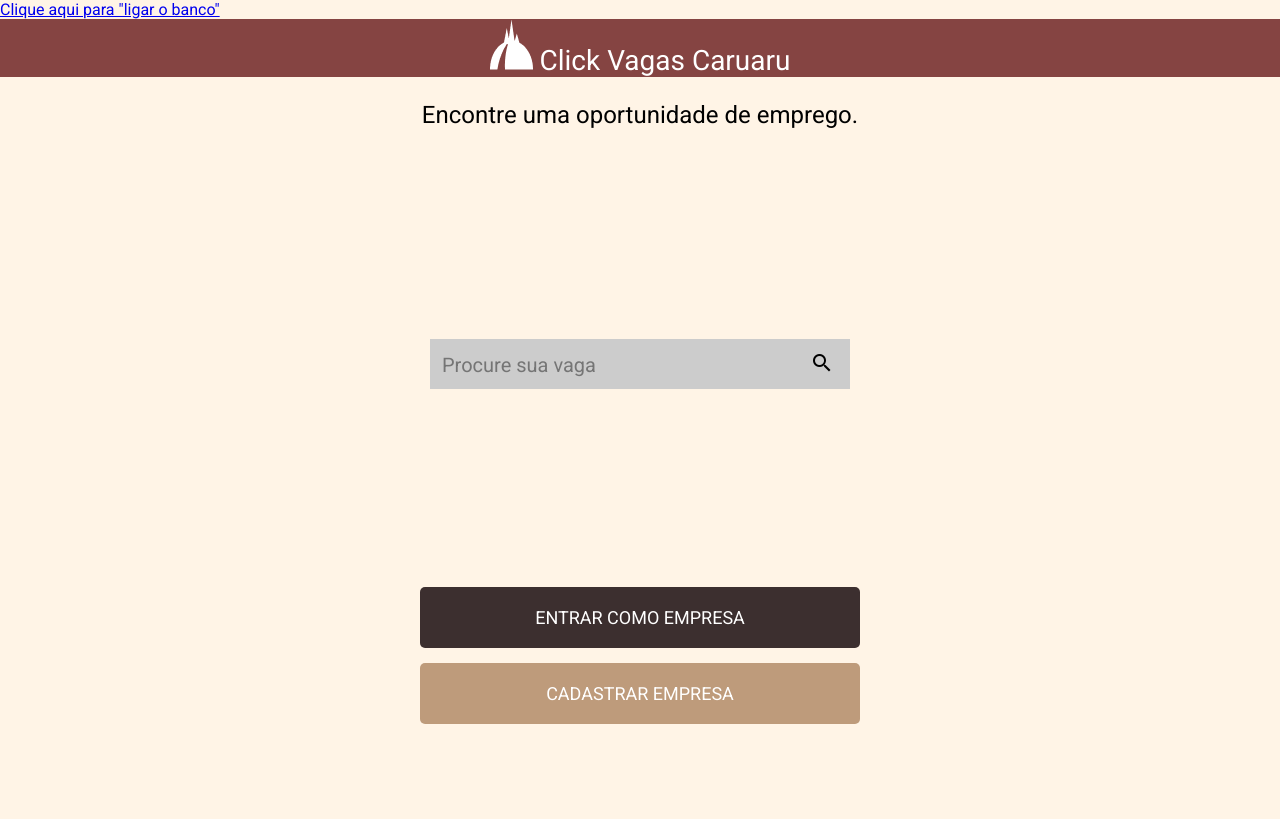
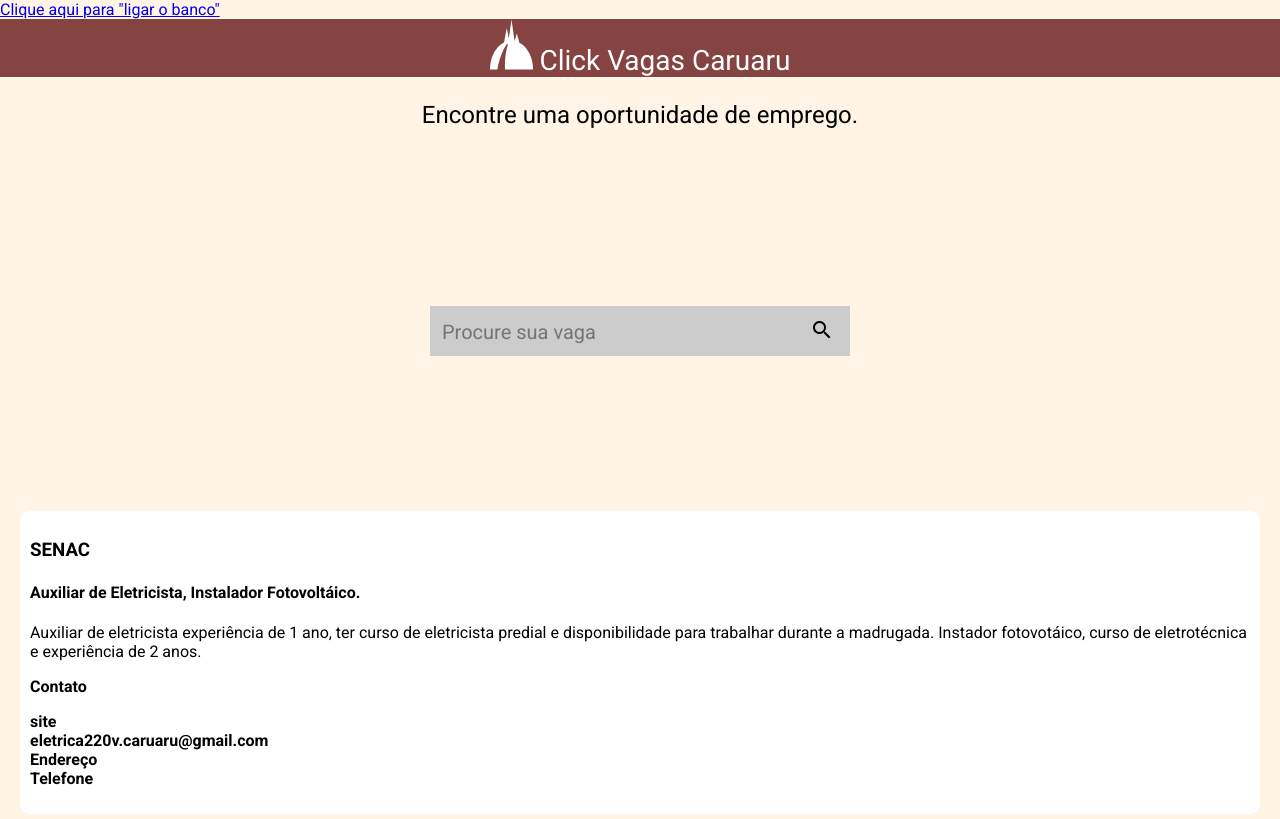
Before and after one commit to netrometro/cliquevagas, a PHP site: page / in a window 1280 px wide. Run offline with PHP 8.4, Linux system fonts and the light colour scheme.

Commit message:
Ajustes na index e pesquisa

```diff
--- a/controllers/install.php
+++ b/controllers/install.php
@@ -1,6 +1,6 @@
 <?php
 /* SOLICITANDO ARQUIVO DE CONEXÃO COM O BANCO */
-require("model/persistency/db.php");
+require("../model/persistency/db.php");
 
 /* DELETAR TABELA CASO EXISTIR empresa */
 banco("DROP TABLE IF EXISTS empresa");
--- a/index.php
+++ b/index.php
@@ -1,3 +1,10 @@
+<?php
+session_start();
+
+if (isset($_SESSION['resultado']) and $_SESSION['resultado'] != "") {
+  $resultado = $_SESSION['resultado'];
+}
+?>
 <!DOCTYPE html>
 <html lang="pt-br">
   <head>
@@ -8,7 +15,9 @@
     <link rel="stylesheet" href="styles/style.css" />
   </head>
   <body class="bg2">
-  <a href="controllers/install.php">Clique aqui para "ligar o banco"</a>
+
+    <a href="controllers/install.php">Clique aqui para "ligar o banco"</a>
+
     <header>
     <div class="titulo bg1"><img src="images/logo.png" /> Click Vagas Caruaru</div>
     <div class="armario">
@@ -16,17 +25,38 @@
         <p class="mensagem">Encontre uma oportunidade de emprego.</p>
       </div>
       <div class="gaveta">
-        <form action='controllers/resultadoBusca.php' method='post'>
+        <form action='controllers/pesquisa_anuncio.php' method='post'>
           <div class="caixatexto">
             <input name="busca" type="text" placeholder="Procure sua vaga" />
             <button type="submit"><i class="material-icons">search</i></button>
           </div>
         </form>
       </div>
+
+<?php
+if (isset($resultado)) { ?>
       <div class="gaveta">
         <a class="botao bg3" href="#">Entrar como empresa</a>
         <a class="botao bg4" href="#">Cadastrar empresa</a>
       </div>
+<?php } else { ?>
+
+  <div class="container card">
+      <h3>SENAC</h3>
+
+      <h4>Auxiliar de Eletricista, Instalador Fotovoltáico.</h4>
+
+      <p>Auxiliar de eletricista experiência de 1 ano, ter curso de eletricista predial e disponibilidade para trabalhar durante a madrugada. Instador fotovotáico, curso de eletrotécnica e experiência de 2 anos.</p>
+
+      <p><strong>Contato<strong></p>
+      <p>site<br />
+      eletrica220v.caruaru@gmail.com<br />
+      Endereço<br />
+      Telefone</p>
+
+    </div>
+
+<?php } ?>
     </div>
     </header>
   </body>
--- a/pesquisa.php
+++ b/pesquisa.php
@@ -1,5 +1,5 @@
 <?php
-session_start()
+session_start();
 
 if (isset($_SESSION['resultado']) and $_SESSION['resultado'] != "") {
   $resultado = $_SESSION['resultado'];
--- a/styles/style.css
+++ b/styles/style.css
@@ -94,6 +94,14 @@ body, p, input, textarea, a {
   font-size: 18px;
 }
 
+.card {
+  margin: 5px 20px;
+  background-color: #fff;
+  border-radius: 10px;
+  box-shadow: 10px black;
+  padding: 10px;
+}
+
 @media screen and (min-width: 480px) {
   .caixatexto, .botao {
     max-width: 400px;
```
Also changed, not shown: index2.php (added).
